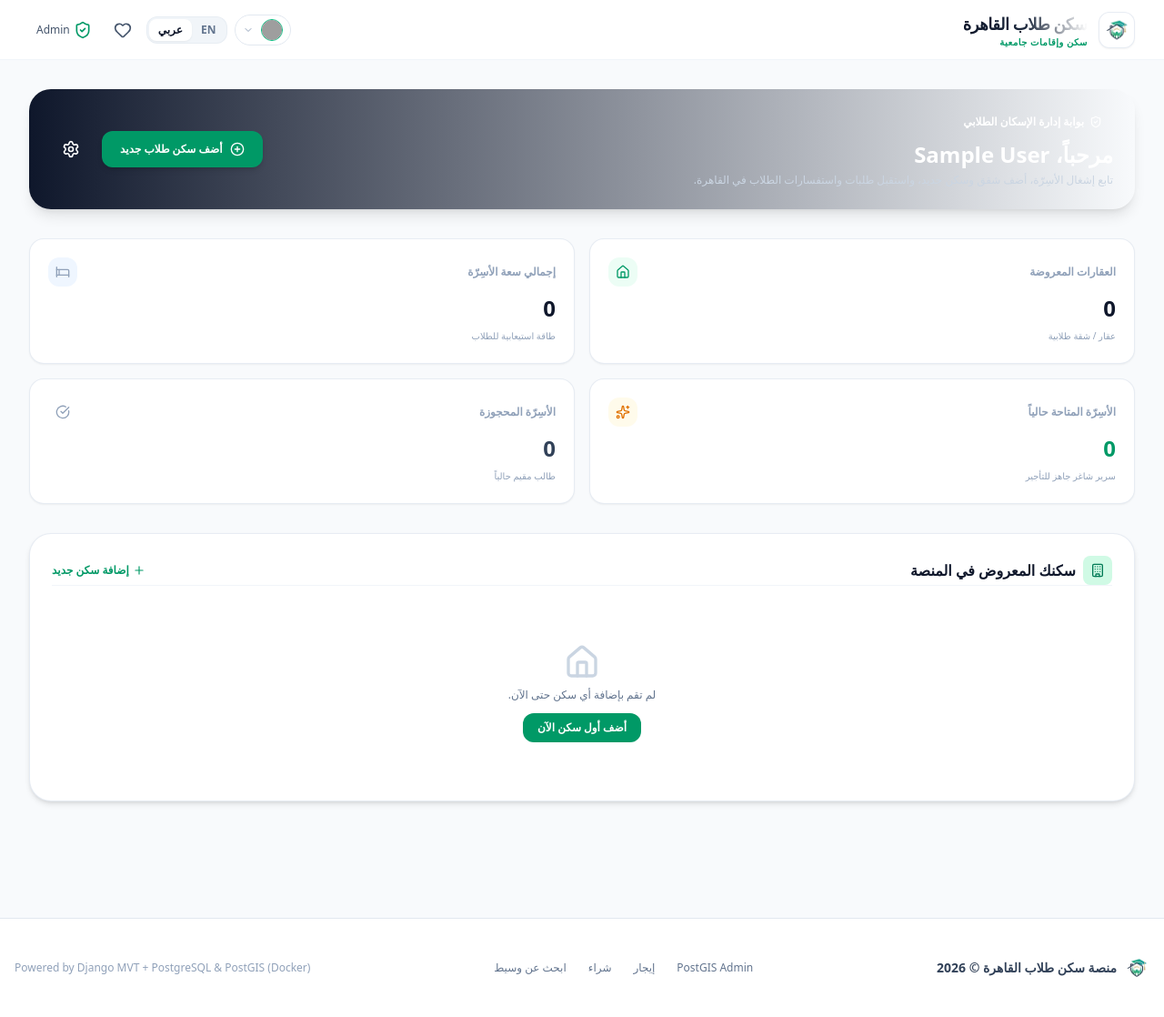
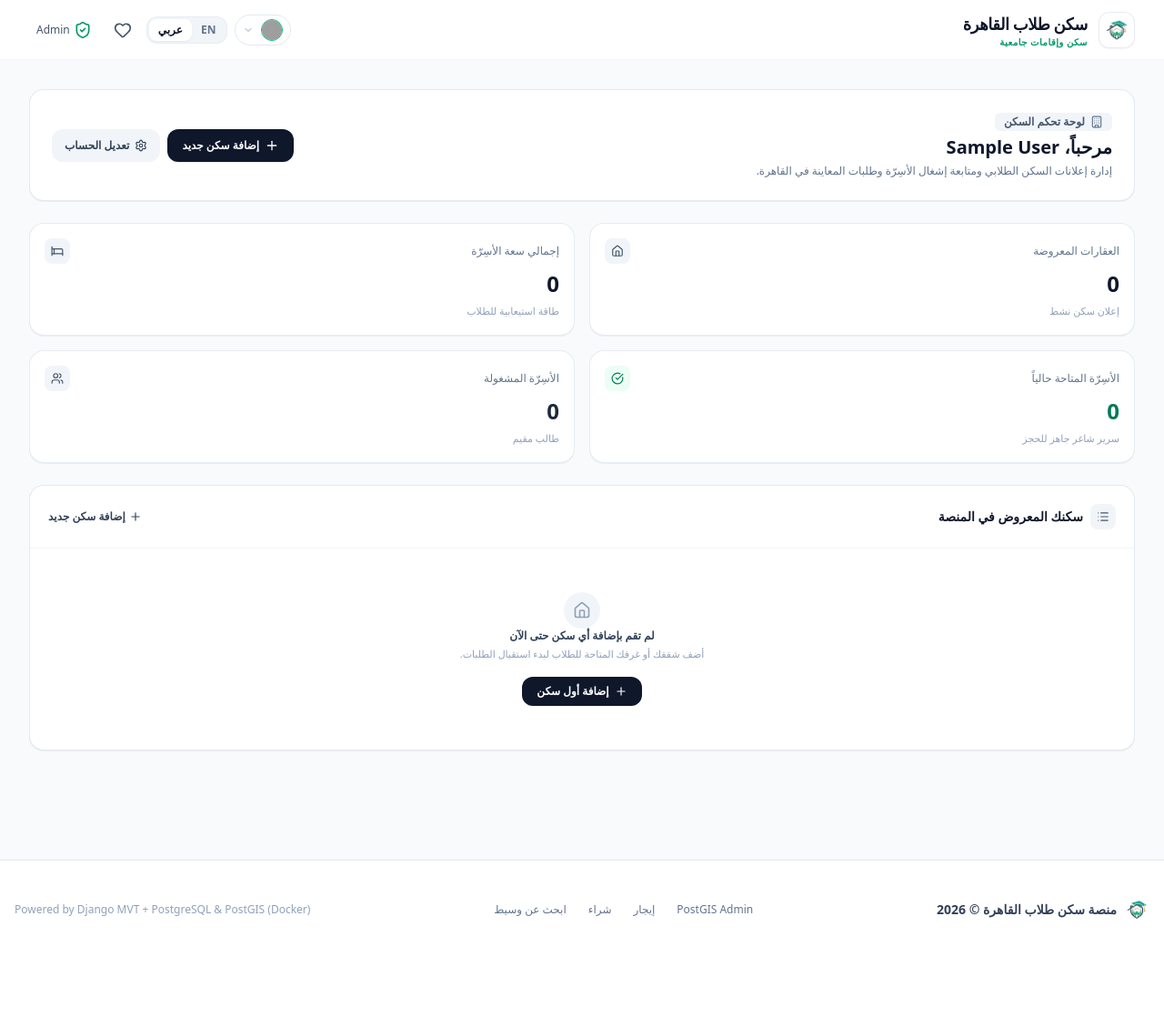
Before and after one commit to solo3li/rental-website-development--4-, a Django app: page /accounts/dashboard/ in a window 1280 px wide. Shown: the whole page at 91% size. After the commit the page ends 1010 px from the top, so only its background shows below. Run offline with Django 5.2, Linux system fonts and the light colour scheme; the visitor is signed in with stand-in values (Sample User, id 1); data that the repository does not hold is empty; grey boxes are pictures that could not be loaded.

Commit message:
feat: add base layout and account profile, dashboard, and modal templates

```diff
--- a/rental_project/templates/accounts/dashboard.html
+++ b/rental_project/templates/accounts/dashboard.html
@@ -8,94 +8,99 @@
 {% block content %}
 <div class="max-w-7xl mx-auto px-4 lg:px-8 py-8">
 
-  <!-- Dashboard Top Welcome Banner -->
-  <div class="bg-gradient-to-r from-slate-900 via-emerald-950 to-teal-900 rounded-3xl p-6 sm:p-8 text-white shadow-lg mb-8 flex flex-col md:flex-row items-center justify-between gap-6">
-    <div>
-      <div class="inline-flex items-center gap-1.5 px-3 py-1 rounded-full bg-emerald-500/20 text-emerald-300 text-xs font-bold mb-2">
-        <i data-lucide="shield-check" class="w-3.5 h-3.5"></i>
-        <span>بوابة إدارة الإسكان الطلابي</span>
+  <!-- 1. Calm, Minimalist Top Welcome Header (No gradients) -->
+  <div class="bg-white rounded-2xl p-6 border border-slate-200/90 shadow-2xs mb-6 flex flex-col sm:flex-row items-start sm:items-center justify-between gap-4">
+    <div class="space-y-1">
+      <div class="inline-flex items-center gap-1.5 px-2.5 py-0.5 rounded-md bg-slate-100 text-slate-600 text-xs font-semibold">
+        <i data-lucide="building" class="w-3.5 h-3.5 text-slate-500"></i>
+        <span>لوحة تحكم السكن</span>
       </div>
-      <h1 class="text-2xl sm:text-3xl font-extrabold text-white">
+      <h1 class="text-xl sm:text-2xl font-bold text-slate-900">
         مرحباً، {{ user.get_full_name|default:user.username }}
       </h1>
-      <p class="text-xs text-slate-300 mt-1">
-        تابع إشغال الأسِرّة، أضف شقق وسكن جديد، واستقبل طلبات واستفسارات الطلاب في القاهرة.
+      <p class="text-xs text-slate-500">
+        إدارة إعلانات السكن الطلابي ومتابعة إشغال الأسِرّة وطلبات المعاينة في القاهرة.
       </p>
     </div>
 
-    <!-- Quick Add Property Trigger -->
-    <div class="flex items-center gap-3">
+    <!-- Header Actions -->
+    <div class="flex items-center gap-2 self-stretch sm:self-auto">
       <button onclick="window.openModal('addPropertyModal')"
-        class="px-5 py-3 rounded-xl bg-emerald-600 hover:bg-emerald-500 text-white font-bold text-xs sm:text-sm transition flex items-center gap-2 shadow-md transform hover:scale-[1.02] cursor-pointer">
-        <i data-lucide="plus-circle" class="w-4 h-4"></i>
-        <span>أضف سكن طلاب جديد</span>
+        class="flex-1 sm:flex-none inline-flex items-center justify-center gap-1.5 px-4 py-2.5 rounded-xl bg-slate-900 hover:bg-slate-800 text-white font-semibold text-xs transition cursor-pointer shadow-2xs">
+        <i data-lucide="plus" class="w-4 h-4"></i>
+        <span>إضافة سكن جديد</span>
       </button>
-      <a href="/accounts/profile/" class="p-3 rounded-xl bg-white/10 hover:bg-white/20 text-white text-xs font-semibold transition" title="تعديل الملف">
-        <i data-lucide="settings" class="w-5 h-5"></i>
+
+      <a href="/accounts/profile/"
+        class="inline-flex items-center justify-center gap-1.5 px-3.5 py-2.5 rounded-xl bg-slate-100 hover:bg-slate-200 text-slate-700 text-xs font-semibold transition"
+        title="الملف الشخصي">
+        <i data-lucide="settings" class="w-3.5 h-3.5"></i>
+        <span>تعديل الحساب</span>
       </a>
     </div>
   </div>
 
-  <!-- Stats Grid -->
-  <div class="grid grid-cols-2 lg:grid-cols-4 gap-4 mb-8">
+  <!-- 2. Calm Stats Overview -->
+  <div class="grid grid-cols-2 lg:grid-cols-4 gap-4 mb-6">
 
-    <div class="bg-white rounded-2xl p-5 border border-slate-200/80 shadow-xs">
-      <div class="flex items-center justify-between text-slate-400 mb-2">
-        <span class="text-xs font-bold">العقارات المعروضة</span>
-        <div class="w-8 h-8 rounded-xl bg-emerald-50 text-emerald-600 flex items-center justify-center">
-          <i data-lucide="home" class="w-4 h-4"></i>
+    <div class="bg-white rounded-2xl p-4 border border-slate-200/80 shadow-2xs">
+      <div class="flex items-center justify-between text-slate-400 mb-1.5">
+        <span class="text-xs font-medium text-slate-500">العقارات المعروضة</span>
+        <div class="w-7 h-7 rounded-lg bg-slate-100 text-slate-600 flex items-center justify-center">
+          <i data-lucide="home" class="w-3.5 h-3.5"></i>
         </div>
       </div>
-      <div class="text-2xl font-black text-slate-900">{{ total_properties }}</div>
-      <span class="text-[10px] text-slate-400">عقار / شقة طلابية</span>
+      <div class="text-2xl font-bold text-slate-900">{{ total_properties }}</div>
+      <span class="text-[11px] text-slate-400">إعلان سكن نشط</span>
     </div>
 
-    <div class="bg-white rounded-2xl p-5 border border-slate-200/80 shadow-xs">
-      <div class="flex items-center justify-between text-slate-400 mb-2">
-        <span class="text-xs font-bold">إجمالي سعة الأسِرّة</span>
-        <div class="w-8 h-8 rounded-xl bg-blue-50 text-blue-600 flex items-center justify-center">
-          <i data-lucide="bed" class="w-4 h-4"></i>
+    <div class="bg-white rounded-2xl p-4 border border-slate-200/80 shadow-2xs">
+      <div class="flex items-center justify-between text-slate-400 mb-1.5">
+        <span class="text-xs font-medium text-slate-500">إجمالي سعة الأسِرّة</span>
+        <div class="w-7 h-7 rounded-lg bg-slate-100 text-slate-600 flex items-center justify-center">
+          <i data-lucide="bed" class="w-3.5 h-3.5"></i>
         </div>
       </div>
-      <div class="text-2xl font-black text-slate-900">{{ total_capacity }}</div>
-      <span class="text-[10px] text-slate-400">طاقة استيعابية للطلاب</span>
+      <div class="text-2xl font-bold text-slate-900">{{ total_capacity }}</div>
+      <span class="text-[11px] text-slate-400">طاقة استيعابية للطلاب</span>
     </div>
 
-    <div class="bg-white rounded-2xl p-5 border border-slate-200/80 shadow-xs">
-      <div class="flex items-center justify-between text-slate-400 mb-2">
-        <span class="text-xs font-bold">الأسِرّة المتاحة حالياً</span>
-        <div class="w-8 h-8 rounded-xl bg-amber-50 text-amber-600 flex items-center justify-center">
-          <i data-lucide="sparkles" class="w-4 h-4"></i>
+    <div class="bg-white rounded-2xl p-4 border border-slate-200/80 shadow-2xs">
+      <div class="flex items-center justify-between text-slate-400 mb-1.5">
+        <span class="text-xs font-medium text-slate-500">الأسِرّة المتاحة حالياً</span>
+        <div class="w-7 h-7 rounded-lg bg-emerald-50 text-emerald-700 flex items-center justify-center">
+          <i data-lucide="check-circle" class="w-3.5 h-3.5"></i>
         </div>
       </div>
-      <div class="text-2xl font-black text-emerald-600">{{ total_available_beds }}</div>
-      <span class="text-[10px] text-slate-400">سرير شاغر جاهز للتأجير</span>
+      <div class="text-2xl font-bold text-emerald-700">{{ total_available_beds }}</div>
+      <span class="text-[11px] text-slate-400">سرير شاغر جاهز للحجز</span>
     </div>
 
-    <div class="bg-white rounded-2xl p-5 border border-slate-200/80 shadow-xs">
-      <div class="flex items-center justify-between text-slate-400 mb-2">
-        <span class="text-xs font-bold">الأسِرّة المحجوزة</span>
-        <div class="w-8 h-8 rounded-xl bg-purple-50 text-purple-600 flex items-center justify-center">
-          <i data-lucide="check-circle" class="w-4 h-4"></i>
+    <div class="bg-white rounded-2xl p-4 border border-slate-200/80 shadow-2xs">
+      <div class="flex items-center justify-between text-slate-400 mb-1.5">
+        <span class="text-xs font-medium text-slate-500">الأسِرّة المشغولة</span>
+        <div class="w-7 h-7 rounded-lg bg-slate-100 text-slate-600 flex items-center justify-center">
+          <i data-lucide="users" class="w-3.5 h-3.5"></i>
         </div>
       </div>
-      <div class="text-2xl font-black text-slate-700">{{ occupied_beds }}</div>
-      <span class="text-[10px] text-slate-400">طالب مقيم حالياً</span>
+      <div class="text-2xl font-bold text-slate-800">{{ occupied_beds }}</div>
+      <span class="text-[11px] text-slate-400">طالب مقيم</span>
     </div>
 
   </div>
 
-  <!-- Landlord Properties List -->
-  <div class="bg-white rounded-3xl p-6 border border-slate-200/80 shadow-md mb-8">
-    <div class="flex items-center justify-between mb-6 pb-3 border-b border-slate-100">
+  <!-- 3. Landlord Properties Table / List -->
+  <div class="bg-white rounded-2xl border border-slate-200/90 shadow-2xs mb-6 overflow-hidden">
+    <div class="p-5 border-b border-slate-100 flex items-center justify-between">
       <div class="flex items-center gap-2">
-        <div class="w-8 h-8 rounded-lg bg-emerald-100 text-emerald-700 flex items-center justify-center">
-          <i data-lucide="building" class="w-4 h-4"></i>
+        <div class="w-7 h-7 rounded-lg bg-slate-100 text-slate-600 flex items-center justify-center">
+          <i data-lucide="list" class="w-3.5 h-3.5"></i>
         </div>
-        <h2 class="text-base font-bold text-slate-900">سكنك المعروض في المنصة</h2>
+        <h2 class="text-sm font-bold text-slate-900">سكنك المعروض في المنصة</h2>
       </div>
+
       <button onclick="window.openModal('addPropertyModal')"
-        class="text-xs font-bold text-emerald-600 hover:underline flex items-center gap-1 cursor-pointer">
+        class="text-xs font-semibold text-slate-700 hover:text-slate-900 flex items-center gap-1 cursor-pointer">
         <i data-lucide="plus" class="w-3.5 h-3.5"></i>
         <span>إضافة سكن جديد</span>
       </button>
@@ -105,49 +110,53 @@
     <div class="overflow-x-auto">
       <table class="w-full text-xs text-right">
         <thead>
-          <tr class="text-slate-400 border-b border-slate-100 pb-2">
-            <th class="pb-3 pr-2">السكن</th>
-            <th class="pb-3">النوع</th>
-            <th class="pb-3">الإيجار</th>
-            <th class="pb-3">الأسِرّة المتاحة</th>
-            <th class="pb-3">الجامعة / المنطقة</th>
-            <th class="pb-3 text-left pl-2">إجراءات</th>
+          <tr class="text-slate-500 border-b border-slate-100 bg-slate-50/50">
+            <th class="py-3 pr-5 font-semibold">السكن</th>
+            <th class="py-3 px-3 font-semibold">نوع السكن</th>
+            <th class="py-3 px-3 font-semibold">الإيجار الشهري</th>
+            <th class="py-3 px-3 font-semibold">الأسِرّة المتاحة</th>
+            <th class="py-3 px-3 font-semibold">الجامعة / المنطقة</th>
+            <th class="py-3 pl-5 text-left font-semibold">الإجراءات</th>
           </tr>
         </thead>
         <tbody class="divide-y divide-slate-100">
           {% for p in properties %}
-          <tr class="hover:bg-slate-50 transition">
-            <td class="py-3.5 pr-2">
+          <tr class="hover:bg-slate-50/70 transition">
+            <td class="py-3.5 pr-5">
               <div class="flex items-center gap-3">
-                <img src="{{ p.primary_image }}" class="w-12 h-10 rounded-xl object-cover" />
-                <div>
-                  <a href="/properties/{{ p.id }}/" class="font-bold text-slate-900 hover:text-emerald-600 transition block">
+                <img src="{{ p.primary_image }}" class="w-12 h-10 rounded-lg object-cover bg-slate-100 border border-slate-200/60 shrink-0" alt="{{ p.title }}" />
+                <div class="min-w-0">
+                  <a href="/property/{{ p.id }}/" class="font-bold text-slate-900 hover:underline block truncate max-w-xs">
                     {{ p.title_ar|default:p.title }}
                   </a>
-                  <span class="text-[11px] text-slate-400">{{ p.address }}</span>
+                  <span class="text-[11px] text-slate-400 block truncate">{{ p.address }}</span>
                 </div>
               </div>
             </td>
-            <td class="py-3.5">
+            <td class="py-3.5 px-3">
               {% if p.gender_policy == 'female_only' %}
-              <span class="px-2 py-0.5 rounded-full bg-rose-50 text-rose-700 text-[10px] font-bold">طالبات</span>
+              <span class="inline-block px-2.5 py-0.5 rounded-md bg-slate-100 text-slate-700 text-[11px] font-medium">سكن طالبات</span>
+              {% elif p.gender_policy == 'male_only' %}
+              <span class="inline-block px-2.5 py-0.5 rounded-md bg-slate-100 text-slate-700 text-[11px] font-medium">سكن طلاب</span>
               {% else %}
-              <span class="px-2 py-0.5 rounded-full bg-blue-50 text-blue-700 text-[10px] font-bold">طلاب</span>
+              <span class="inline-block px-2.5 py-0.5 rounded-md bg-slate-100 text-slate-700 text-[11px] font-medium">متاح للجميع</span>
               {% endif %}
             </td>
-            <td class="py-3.5 font-bold text-emerald-700">
-              {{ p.price_egp }} ج.م/شهر
+            <td class="py-3.5 px-3 font-bold text-slate-900">
+              {{ p.price_egp }} ج.م
             </td>
-            <td class="py-3.5">
-              <span class="font-bold text-slate-800">{{ p.available_beds }}</span> / {{ p.total_capacity }} سرير
+            <td class="py-3.5 px-3">
+              <span class="font-bold text-slate-900">{{ p.available_beds }}</span>
+              <span class="text-slate-400">من أصل {{ p.total_capacity }}</span>
             </td>
-            <td class="py-3.5 text-slate-600">
+            <td class="py-3.5 px-3 text-slate-600">
               {{ p.university.name_ar|default:p.city }}
             </td>
-            <td class="py-3.5 text-left pl-2">
-              <a href="/properties/{{ p.id }}/" class="inline-flex items-center gap-1 px-3 py-1 rounded-lg bg-slate-100 hover:bg-slate-200 text-slate-700 font-bold text-[11px] transition">
-                <span>معاينة الإعلان</span>
-                <i data-lucide="external-link" class="w-3 h-3"></i>
+            <td class="py-3.5 pl-5 text-left">
+              <a href="/property/{{ p.id }}/"
+                class="inline-flex items-center gap-1 px-3 py-1.5 rounded-lg bg-slate-100 hover:bg-slate-200 text-slate-700 font-semibold text-[11px] transition">
+                <span>معاينة</span>
+                <i data-lucide="arrow-up-left" class="w-3 h-3"></i>
               </a>
             </td>
           </tr>
@@ -156,34 +165,43 @@
       </table>
     </div>
     {% else %}
-    <div class="text-center py-10">
-      <i data-lucide="home" class="w-10 h-10 text-slate-300 mx-auto mb-2"></i>
-      <p class="text-xs text-slate-500 mb-3">لم تقم بإضافة أي سكن حتى الآن.</p>
-      <button onclick="window.openModal('addPropertyModal')" class="px-4 py-2 rounded-xl bg-emerald-600 text-white font-bold text-xs">أضف أول سكن الآن</button>
+    <div class="text-center py-12 px-4">
+      <div class="w-10 h-10 rounded-full bg-slate-100 text-slate-400 flex items-center justify-center mx-auto mb-2.5">
+        <i data-lucide="home" class="w-5 h-5"></i>
+      </div>
+      <p class="text-xs font-semibold text-slate-700 mb-1">لم تقم بإضافة أي سكن حتى الآن</p>
+      <p class="text-[11px] text-slate-400 mb-4">أضف شققك أو غرفك المتاحة للطلاب لبدء استقبال الطلبات.</p>
+      <button onclick="window.openModal('addPropertyModal')"
+        class="inline-flex items-center gap-1.5 px-4 py-2 rounded-xl bg-slate-900 text-white font-semibold text-xs hover:bg-slate-800 transition cursor-pointer">
+        <i data-lucide="plus" class="w-3.5 h-3.5"></i>
+        <span>إضافة أول سكن</span>
+      </button>
     </div>
     {% endif %}
   </div>
 
-  <!-- Student Tour Requests for this Landlord -->
+  <!-- 4. Student Tour Requests -->
   {% if tour_bookings %}
-  <div class="bg-white rounded-3xl p-6 border border-slate-200/80 shadow-md">
-    <div class="flex items-center gap-2 mb-4 pb-3 border-b border-slate-100">
-      <div class="w-8 h-8 rounded-lg bg-blue-100 text-blue-700 flex items-center justify-center">
-        <i data-lucide="calendar" class="w-4 h-4"></i>
+  <div class="bg-white rounded-2xl border border-slate-200/90 shadow-2xs overflow-hidden">
+    <div class="p-5 border-b border-slate-100 flex items-center gap-2">
+      <div class="w-7 h-7 rounded-lg bg-slate-100 text-slate-600 flex items-center justify-center">
+        <i data-lucide="calendar" class="w-3.5 h-3.5"></i>
       </div>
-      <h2 class="text-base font-bold text-slate-900">طلبات المعاينة الطلابية الأخيرة</h2>
+      <h2 class="text-sm font-bold text-slate-900">طلبات المعاينة الطلابية</h2>
     </div>
 
-    <div class="space-y-3">
+    <div class="p-5 space-y-3">
       {% for b in tour_bookings %}
-      <div class="p-4 rounded-2xl bg-slate-50 border border-slate-200/60 flex flex-col sm:flex-row items-start sm:items-center justify-between gap-3 text-xs">
+      <div class="p-3.5 rounded-xl bg-slate-50/80 border border-slate-200/70 flex flex-col sm:flex-row items-start sm:items-center justify-between gap-3 text-xs">
         <div>
           <div class="font-bold text-slate-900">{{ b.full_name }} — {{ b.property.title_ar|default:b.property.title }}</div>
           <div class="text-slate-500 mt-0.5">موعد المعاينة: <strong>{{ b.tour_date }}</strong> ({{ b.get_tour_type_display }})</div>
-          {% if b.message %}<div class="text-slate-600 italic mt-1">"{{ b.message }}"</div>{% endif %}
+          {% if b.message %}
+          <div class="text-slate-600 italic mt-1 text-[11px]">"{{ b.message }}"</div>
+          {% endif %}
         </div>
         <div class="flex items-center gap-2">
-          <a href="tel:{{ b.phone }}" class="px-3 py-1.5 rounded-lg bg-emerald-600 text-white font-bold flex items-center gap-1">
+          <a href="tel:{{ b.phone }}" class="px-3 py-1.5 rounded-lg bg-slate-900 hover:bg-slate-800 text-white font-semibold text-[11px] transition flex items-center gap-1">
             <i data-lucide="phone" class="w-3 h-3"></i>
             <span>{{ b.phone }}</span>
           </a>
--- a/rental_project/templates/base.html
+++ b/rental_project/templates/base.html
@@ -40,7 +40,7 @@
             <img src="{% static 'images/logo_icon.png' %}" alt="Cairo Student Housing" class="w-full h-full object-contain">
           </div>
           <div class="flex flex-col">
-            <span class="tracking-tight font-extrabold text-lg sm:text-xl leading-tight bg-gradient-to-r from-slate-900 via-slate-800 to-emerald-800 bg-clip-text text-transparent">
+            <span class="tracking-tight font-extrabold text-lg sm:text-xl leading-tight text-slate-900">
               {% if is_ar %}سكن طلاب القاهرة{% else %}Cairo Student Living{% endif %}
             </span>
             <span class="text-[10px] font-semibold text-emerald-600 tracking-wider uppercase -mt-0.5">
--- a/rental_project/templates/properties/partials/modals.html
+++ b/rental_project/templates/properties/partials/modals.html
@@ -101,7 +101,7 @@
       </div>
 
       <!-- Agent Card -->
-      <div class="bg-gradient-to-r from-slate-50 to-white border border-slate-200 rounded-2xl p-4 flex flex-col sm:flex-row items-center justify-between gap-4">
+      <div class="bg-slate-50 border border-slate-200 rounded-2xl p-4 flex flex-col sm:flex-row items-center justify-between gap-4">
         <div class="flex items-center gap-3">
           <img id="modalAgentAvatar" src="" class="w-12 h-12 rounded-full object-cover border-2 border-emerald-500 shadow-sm" />
           <div>
@@ -382,8 +382,8 @@
       </div>
 
       <div class="pt-2">
-        <button type="submit" class="w-full py-3.5 rounded-xl bg-gradient-to-r from-emerald-600 to-teal-700 hover:from-emerald-700 hover:to-teal-800 text-white font-extrabold text-sm transition flex items-center justify-center gap-2 cursor-pointer shadow-lg shadow-emerald-700/20 transform hover:scale-[1.01]">
-          <i data-lucide="check-circle-2" class="w-5 h-5"></i>
+        <button type="submit" class="w-full py-3.5 rounded-xl bg-slate-900 hover:bg-slate-800 text-white font-bold text-xs sm:text-sm transition flex items-center justify-center gap-2 cursor-pointer shadow-2xs">
+          <i data-lucide="check-circle-2" class="w-4 h-4 text-emerald-400"></i>
           <span>نشر السكن الطلابي الآن</span>
         </button>
       </div>
```
Also changed, not shown: rental_project/templates/accounts/profile.html (+11 -11 lines).
